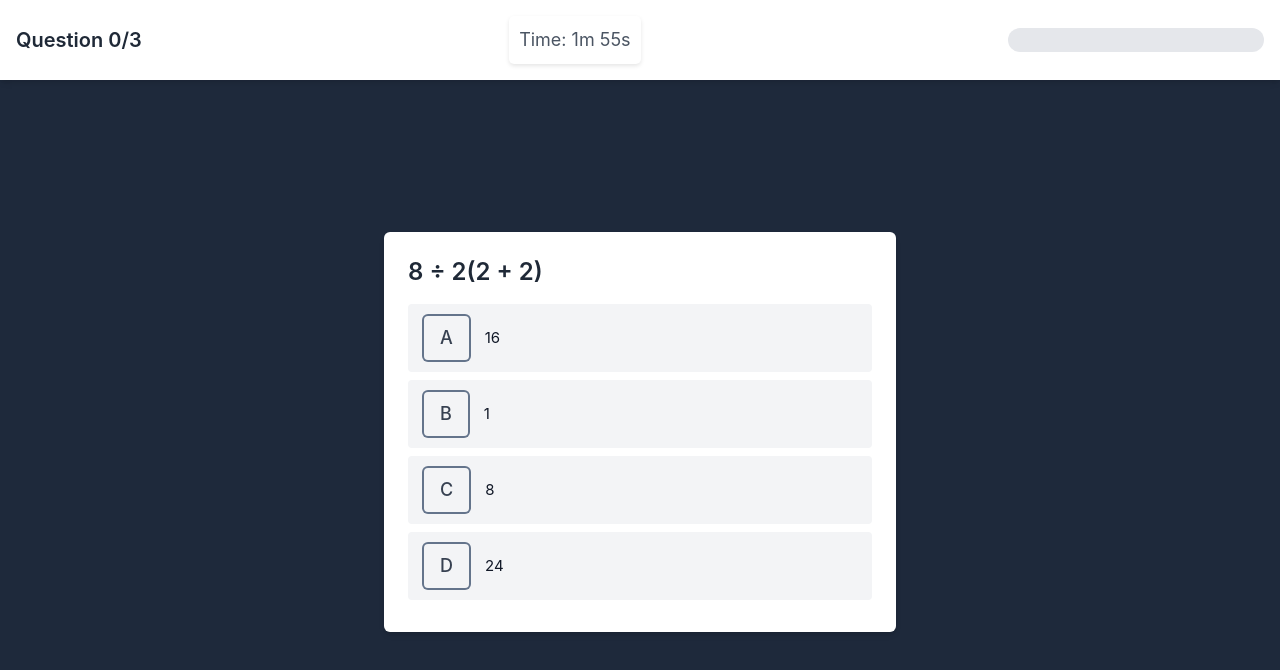
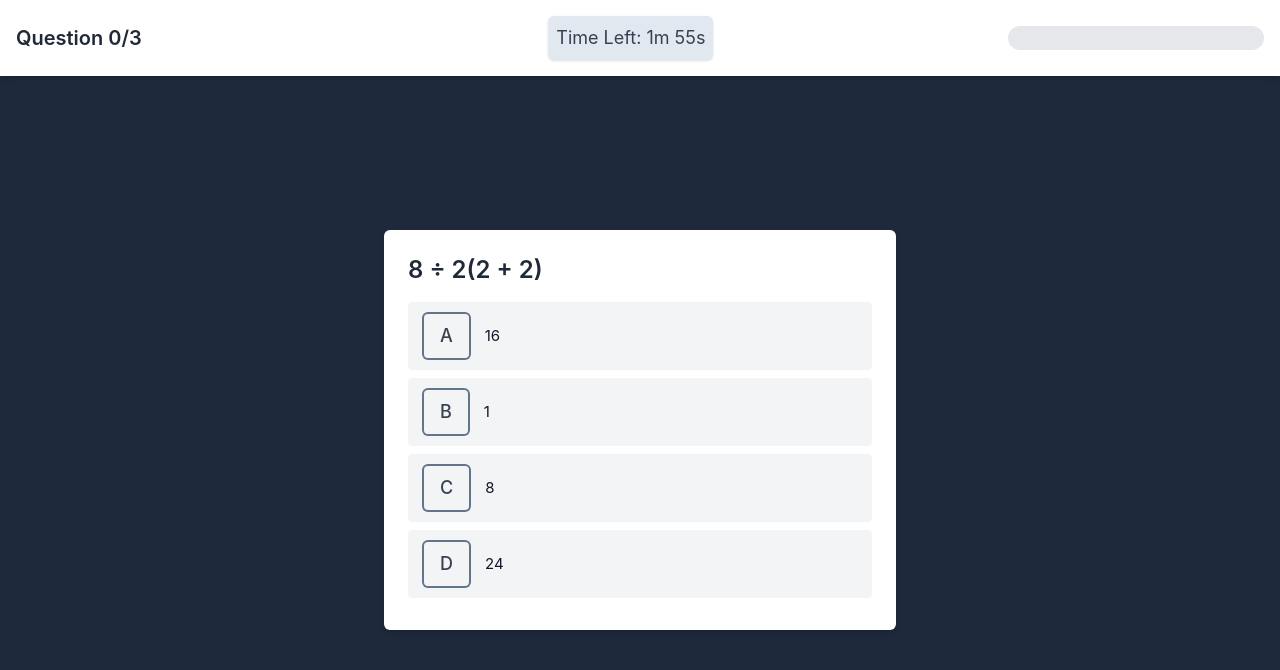
Before and after one commit to T3d4/MMPS, a Vue app in the folder Frontend/mmps/: page /quiz/1 in a window 1280 px wide. Shown: the top 670 px of the page. Built offline with nearby package versions, Linux system fonts and the light colour scheme.

Commit message:
fixed bug with timer

```diff
--- a/Frontend/mmps/src/components/CardComponent.vue
+++ b/Frontend/mmps/src/components/CardComponent.vue
@@ -1,7 +1,7 @@
 <template>
   <router-link :to="`/quiz/${quiz.id}`" class="block">
     <div
-      class="card relative shadow-inner shadow-slate-700 bg-white rounded-lg overflow-hidden transform transition-all duration-300 hover:shadow-xl mx-2 p-4 flex flex-col items-start justify-between"
+      class="w-72 overflow-hidden mb-9 cursor-pointer relative shadow-inner shadow-slate-700 bg-white rounded-lg overflow-hidden transform transition-all duration-300 hover:shadow-xl mx-2 p-4 flex flex-col items-start justify-between"
     >
       <div class="mb-2">
         <h2 class="text-lg font-semibold text-gray-900">{{ quiz.name }}</h2>
@@ -9,30 +9,15 @@
       </div>
 
       <div class="card-content">
-        <p class="text-sm text-gray-600">
-          {{ quiz.questions.length }} Questions
-        </p>
-        <div v-if="quiz.status" class="text-xs text-gray-500 mt-1">
-          Status: {{ quiz.status }}
-        </div>
+        <p class="text-sm text-gray-600">{{ quiz.questions.length }} Questions</p>
+        <div v-if="quiz.status" class="text-xs text-gray-500 mt-1">Status: {{ quiz.status }}</div>
       </div>
     </div>
   </router-link>
 </template>
 
 <script setup>
-import { defineProps } from 'vue';
-
 defineProps({
   quiz: Object
-});
+})
 </script>
-
-<style scoped>
-.card {
-  width: 300px;
-  overflow: hidden;
-  margin-bottom: 35px;
-  cursor: pointer;
-}
-</style>
--- a/Frontend/mmps/src/components/QuestionComponent.vue
+++ b/Frontend/mmps/src/components/QuestionComponent.vue
@@ -33,8 +33,7 @@ import { ref } from 'vue'
 const emit = defineEmits(['selectOption'])
 
 const { question } = defineProps({
-  question: Array,
-
+  question: Array
 })
 
 const selectedOption = ref(null)
--- a/Frontend/mmps/src/components/QuizHeaderComponent.vue
+++ b/Frontend/mmps/src/components/QuizHeaderComponent.vue
@@ -1,9 +1,9 @@
 <template>
-  <div class="  w-full bg-white shadow-md z-10 p-4">
+  <div class="w-full bg-white shadow-md z-10 p-4">
     <div class="flex items-center justify-between">
       <h4 class="text-xl font-semibold text-gray-800">Question {{ questionStatus }}</h4>
-      <div class="timer">
-        <span class="text-lg text-gray-600">Time: {{ formatTimeTaken(timeLeft.time) }}</span>
+      <div class="ml-28 p-2 bg-slate-200 rounded-md shadow" v-if="!showResults">
+        <span class="text-lg text-gray-700">Time Left: {{ formatTimeTaken(timeLeft.time) }}</span>
       </div>
       <div class="bar w-64 h-6 bg-gray-200 rounded-full">
         <div
@@ -18,7 +18,11 @@
 <script setup>
 import { timeLeft } from '@/global_state/state'
 
-const { questionStatus, barPercentage } = defineProps(['questionStatus', 'barPercentage'])
+const { questionStatus, barPercentage, showResults } = defineProps([
+  'questionStatus',
+  'barPercentage',
+  'showResults'
+])
 
 function formatTimeTaken(seconds) {
   const minutes = Math.floor(seconds / 60)
@@ -26,14 +30,3 @@ function formatTimeTaken(seconds) {
   return `${minutes}m ${remainingSeconds}s`
 }
 </script>
-
-<style scoped>
-.timer {
-  top: 10px;
-  right: 10px;
-  padding: 10px;
-  background-color: white; /* Or any background you prefer */
-  border-radius: 5px;
-  box-shadow: 0 2px 4px rgba(0, 0, 0, 0.1);
-}
-</style>
--- a/Frontend/mmps/src/components/ResultComponent.vue
+++ b/Frontend/mmps/src/components/ResultComponent.vue
@@ -39,6 +39,7 @@
     </div>
     <div class="my-8 flex justify-center">
       <RouterLink
+        @click="revertTimerState()"
         to="/quizes"
         class="bg-indigo-500 text-white px-4 py-2 rounded hover:bg-indigo-600 transition duration-200 mr-4"
         >Go Back</RouterLink
@@ -55,7 +56,7 @@
 
 <script setup>
 import { computed } from 'vue'
-import { timeTaken } from '@/global_state/state'
+import { timeLeft, timeTaken } from '@/global_state/state'
 
 const props = defineProps({
   numberOfCorrectAnswers: Number,
@@ -64,7 +65,12 @@ const props = defineProps({
   yourAnswers: Array
 })
 
-// Function to format time taken (e.g., in minutes and seconds)
+function revertTimerState() {
+  timeLeft.time = 120
+  timeTaken.time = 0
+}
+
+// Function to format time taken
 function formatTimeTaken(seconds) {
   const minutes = Math.floor(seconds / 60)
   const remainingSeconds = seconds % 60
--- a/Frontend/mmps/src/views/QuizView.vue
+++ b/Frontend/mmps/src/views/QuizView.vue
@@ -1,7 +1,11 @@
 <template>
   <div class="bg-slate-800 max-h-screen h-screen flex flex-col" v-if="quiz">
-    <!-- <div class="h-[20%] w-full"> -->
-    <QuizHeader :quiz="quiz" :question-status="questionStatus" :bar-percentage="barPercentage" />
+    <QuizHeader
+      :quiz="quiz"
+      :question-status="questionStatus"
+      :bar-percentage="barPercentage"
+      :showResults="showResults"
+    />
 
     <div class="flex-1 flex justify-center items-center">
       <div v-if="!showResults" class="w-[50%] flex items-center justify-center">
@@ -24,7 +28,7 @@
 </template>
 
 <script setup>
-import { ref, computed, reactive, onMounted } from 'vue'
+import { ref, computed, reactive, watchEffect, onBeforeUnmount } from 'vue'
 import Question from '@/components/QuestionComponent.vue'
 import QuizHeader from '@/components/QuizHeaderComponent.vue'
 import Result from '@/components/ResultComponent.vue'
@@ -33,12 +37,13 @@ import quizes from '@/data/quizes.json'
 import { timeLeft, timeTaken } from '@/global_state/state'
 
 const route = useRoute()
-const quizId = parseInt(route.params.id)
-const quiz = quizes.find((q) => q.id === quizId)
+const quizId = ref(parseInt(route.params.id))
+const quiz = quizes.find((q) => q.id === quizId.value)
 const showResults = ref(false)
 const currentQuestionIndex = ref(0)
 const userAnswers = reactive([])
 const numberOfCorrectAnswers = ref(0)
+let timerInterval = null
 
 const questionStatus = computed(() => `${currentQuestionIndex.value}/${quiz.questions.length}`)
 const barPercentage = computed(
@@ -57,6 +62,7 @@ const onOptionSelected = (isCorrect) => {
 
   if (quiz.questions.length - 1 === currentQuestionIndex.value) {
     showResults.value = true
+    clearInterval(timerInterval)
   }
 
   currentQuestionIndex.value++
@@ -67,17 +73,38 @@ const restartQuiz = () => {
   userAnswers.splice(0, userAnswers.length)
   numberOfCorrectAnswers.value = 0
   showResults.value = false
+  timeLeft.time = 120
+  timeTaken.time = 0
 }
 
-onMounted(() => {
-  const timerInterval = setInterval(() => {
-    if (timeLeft.time > 0 && !showResults.value) {
+// This lovely baby is who you call on to monitor reactive states
+watchEffect(() => {
+  console.log(quizId.value)
+  if (quizId.value > 0 && !showResults.value) {
+    // Start the timer
+    timerInterval = setInterval(() => {
+      if (timeLeft.time > 0) {
         timeLeft.time--
         timeTaken.time++
       } else {
         clearInterval(timerInterval)
-      showResults.value = true // Show results if time runs out
+        showResults.value = true
       }
     }, 1000) // Update every second
+  } else {
+    // Stop the timer
+    clearInterval(timerInterval)
+  }
 })
+
+onBeforeUnmount(() => {
+  clearInterval(timerInterval)
+})
+
+// Watch for face capture to start the quiz
+// watch(faceCaptured, (newFaceCaptured) => {
+//   if (newFaceCaptured) {
+//     startQuiz();
+//   }
+// });
 </script>
--- a/Frontend/mmps/src/views/QuizesView.vue
+++ b/Frontend/mmps/src/views/QuizesView.vue
@@ -32,7 +32,7 @@ import Card from '../components/CardComponent.vue'
 import quizData from '../data/quizes.json'
 
 const quizes = ref(quizData)
-const selectedCategory = ref('All') // New ref to track the selected category
+const selectedCategory = ref('All')
 
 // Computed property for filtering quizes based on category and search
 const filteredQuizes = computed(() => {
@@ -49,32 +49,3 @@ const categories = computed(() => {
   return ['All', ...uniqueCategories] // Add 'All' option
 })
 </script>
-
-<style scoped>
-header {
-  margin-top: 30px;
-  margin-bottom: 10px;
-  display: flex;
-  align-items: center;
-}
-
-header h1 {
-  font-weight: bold;
-  margin-right: 30px;
-}
-
-header input {
-  border: none;
-  background-color: rgba(255, 255, 255, 0.737);
-  border-radius: 5px;
-  padding: 5px;
-}
-
-.cards-container {
-  display: flex;
-  flex-wrap: wrap;
-  margin-top: 30px;
-}
-
-/* CARD */
-</style>
```
Lines whose indentation alone changed are shown as unchanged.
